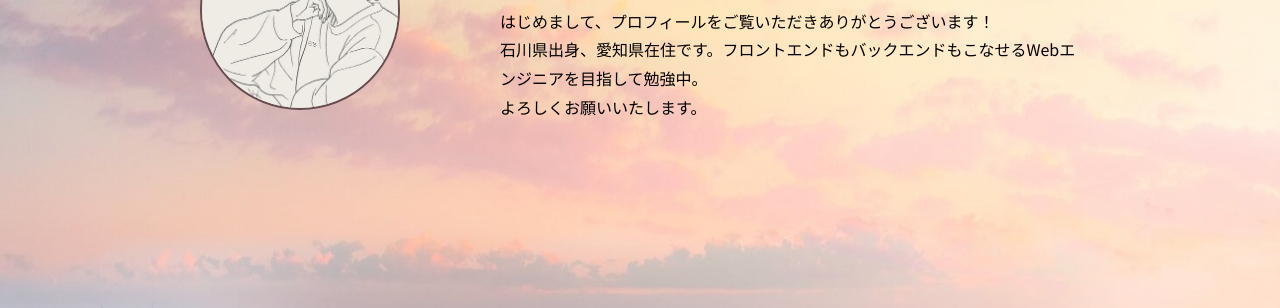
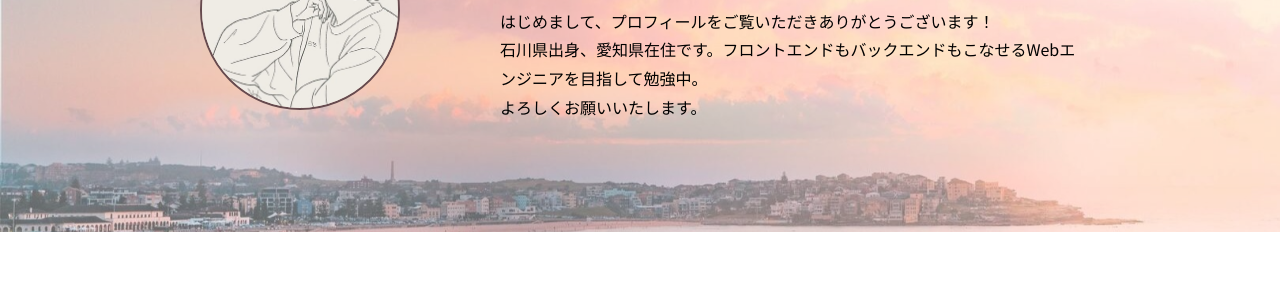
Before and after one commit to miharu-koiwa/profile-site, a plain HTML site: page index.html in a window 1280 px wide. Shown: the part 375-683 px from the top of the page. Drawn offline with Linux system fonts and the light colour scheme.

Commit message:
Fix background image for

```diff
--- a/css/style.css
+++ b/css/style.css
@@ -183,8 +183,7 @@ nav ul li a:hover{
   position: relative;
   background: url("../images/background.jpg") no-repeat center center / cover;
   padding: 80px 0;
-  z-index: 0;
-  min-height: 100vh;
+  z-index: 1;
 }
 
 .profile::before {
```
